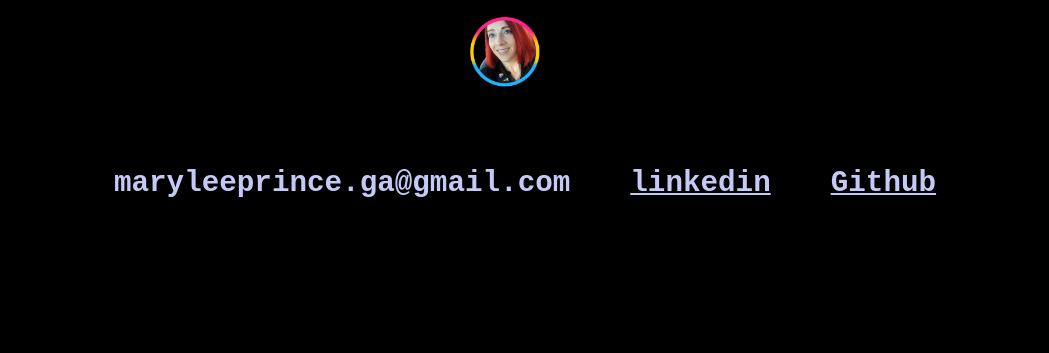
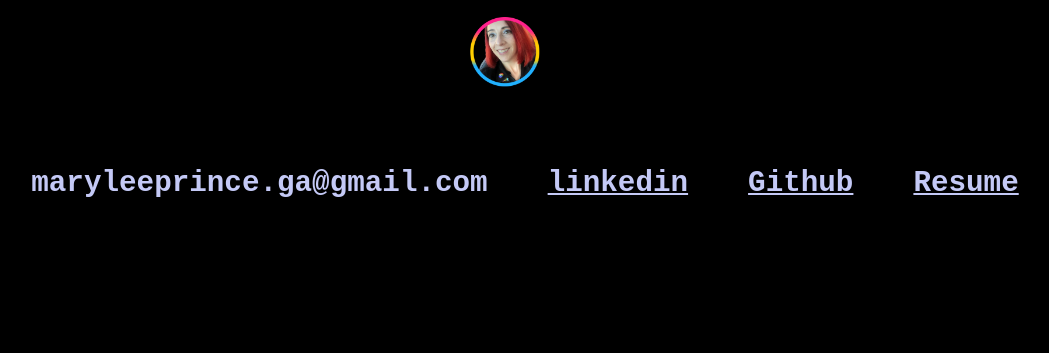
Before and after one commit to Cheez0id/MaryLeePrince-portfolio1, a plain HTML site: page index.html in a window 1280 px wide. Shown: the part 1670-2023 px from the top of the page, without its empty margins (135-1184 px from the left). Drawn offline with Linux system fonts and the light colour scheme.

Commit message:
quick update

```diff
--- a/index.html
+++ b/index.html
@@ -79,6 +79,7 @@
                 <li><h3>maryleeprince.ga@gmail.com</h3></li>
                 <li><h3><a href="https://www.linkedin.com/in/mary-prince-005404200/">linkedin</a></h3></li>
                 <li><h3><a href="https://github.com/Cheez0id">Github</a></h3></li>
+                <li><h3><a href="/assets/Updated Resume docs/Resume-MLP.pdf">Resume</a></h3></li>
 
              </ul>
 </div>
```
Also changed, not shown: 2 other files.
